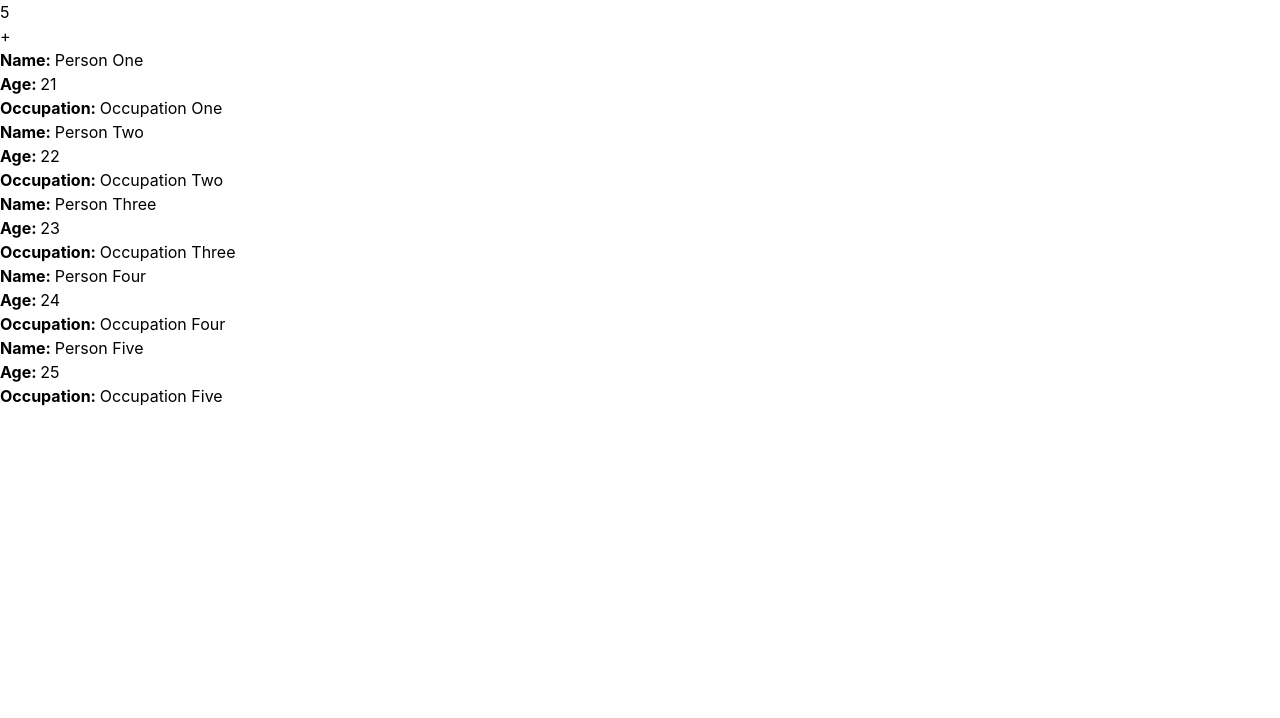
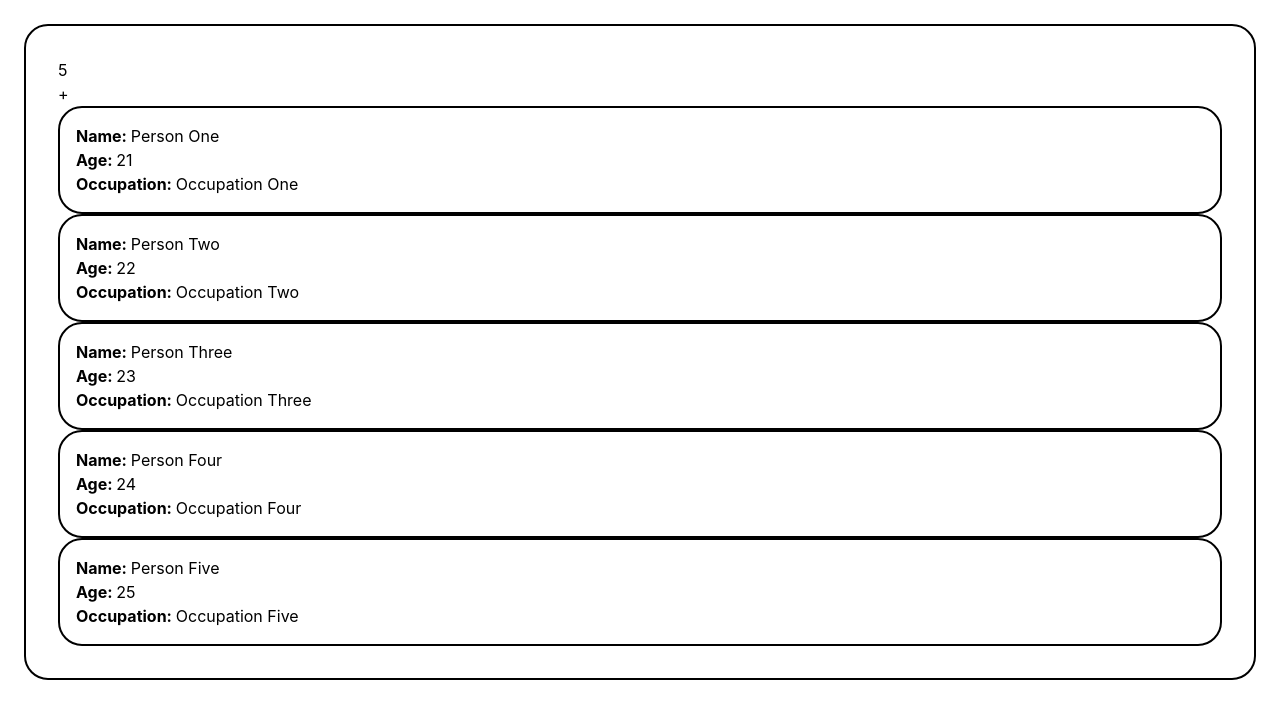
Before and after one commit to Nazaf64/Tasks-tapaScript-React-Playlist, a React (Vite) app in the folder 05 mastering-jsx/user-list/: page / in a window 1280 px wide. Shown: the top 718 px of the page. Built offline with nearby package versions, Linux system fonts and the light colour scheme.

Commit message:
added first layer of basic styling to ui

```diff
--- a/05 mastering-jsx/user-list/src/MainBoard.jsx
+++ b/05 mastering-jsx/user-list/src/MainBoard.jsx
@@ -71,11 +71,11 @@ function MainBoard() {
     }
 
     return (
-        <>
+        <div className='border-2 rounded-3xl m-6 p-8'>
             <h1>{count}</h1>
             <AddPerson add={add} />
             <ListBoard people={people} />
-        </>
+        </div>
     )
 }
 
--- a/05 mastering-jsx/user-list/src/UserCard.jsx
+++ b/05 mastering-jsx/user-list/src/UserCard.jsx
@@ -2,11 +2,11 @@
 
 function UserCard({ name, age, occupation }) {
     return(
-        <>
+        <div className="border-2 rounded-3xl p-4">
             <p><strong>Name: </strong>{name}</p>
             <p><strong>Age: </strong>{age}</p>
             <p><strong>Occupation: </strong>{occupation}</p>
-        </>
+        </div>
 
     )
 }
```
